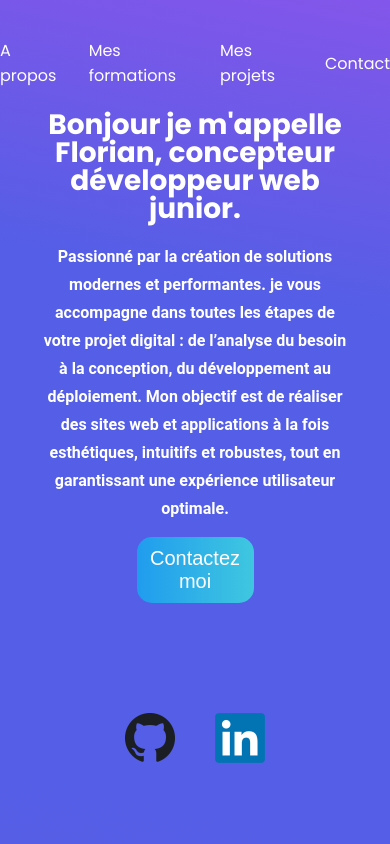
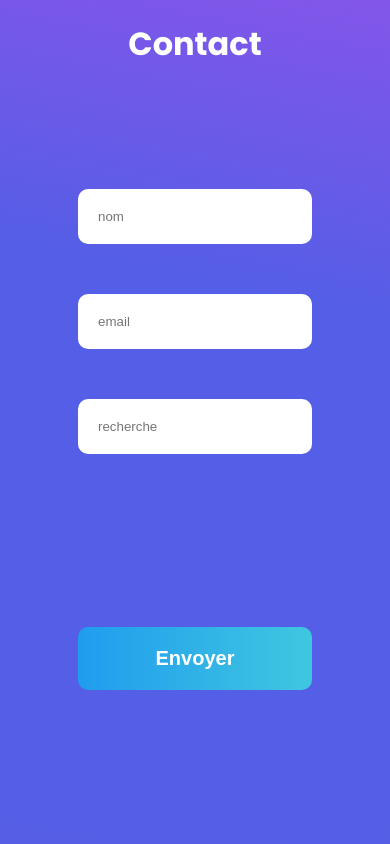
Before and after one commit to Florian77000/portfolio, a Next.js app: page / in a window 390 px wide. Shown: the top 844 px of the page. Built offline with nearby package versions, Linux system fonts and the light colour scheme.

Commit message:
add html, css and media mobile

```diff
--- /dev/null
+++ b/components/Contact.js
@@ -0,0 +1,19 @@
+import styles from '../styles/Contact.module.css'
+
+export default function Contact () {
+    return (
+        <div className={styles.mainContact}>
+            <h1 className={styles.h1}>Contact</h1>
+            <div className={styles.containerContact}>
+                <div className={styles.form}>
+                    <input className={styles.input} placeholder='nom'></input>
+                    <input className={styles.input} placeholder='email'></input>
+                    <input className={styles.input} placeholder='recherche'></input>
+                </div>
+                <div className={styles.formBtn}>
+                    <button className={styles.btn}>Envoyer</button>
+                </div>
+            </div>
+        </div>
+    )
+}
--- a/pages/index.js
+++ b/pages/index.js
@@ -2,14 +2,16 @@ import Home from '../components/Home';
 import AboutMe from '../components/AboutMe';
 import Education from '../components/Education';
 import Project from '../components/Project';
+import Contact from '../components/Contact';
 
 function Index() {
   return (
   <>
-    <Home />
+    {/* <Home />
     <AboutMe />
     <Education />
-    <Project />
+    <Project /> */}
+    <Contact />
   </>
   )
 }
--- /dev/null
+++ b/styles/Contact.module.css
@@ -0,0 +1,64 @@
+.mainContact {
+    background: linear-gradient(11deg,rgba(86, 94, 230, 1) 0%, rgba(84, 94, 230, 1) 65%, rgba(131, 86, 234, 1) 100%);
+    width: 100%;
+    height: 100vh;
+}
+
+.h1 {
+    padding: 20px;
+    padding-left: 70px;
+    color: white;
+    font-family: 'poppins';
+}
+
+.containerContact {
+    height: 80%;
+}
+
+.form {
+    display: flex;
+    flex-direction: column;
+    align-items: center;
+    justify-content: center;
+    gap: 50px;
+    height: 75%;
+}
+
+.input, .btn {
+    width: 35%;
+    padding: 20px;
+    border-radius: 10px;
+    border: none;
+}
+
+.formBtn {
+    height: 25%;
+    display: flex;
+    align-items: center;
+    justify-content: center;
+}
+
+.btn {
+    background: linear-gradient(90deg, #209CEE, #3FC7E0);
+    color: white;
+    font-size: 20px;
+    font-weight: bold;
+    cursor: pointer;
+}
+
+.btn:hover {
+  background: linear-gradient(90deg, #3FC7E0, #209CEE);
+  font-weight: bold;
+}
+
+@media (max-width:660px) {
+    .h1 {
+        text-align: center;
+        padding: 0;
+        padding-top: 20px;
+    }
+
+    .input, .btn{
+        width: 60%;
+    }
+}
--- a/styles/Education.module.css
+++ b/styles/Education.module.css
@@ -1,5 +1,5 @@
 .mainEducation {
-    background:linear-gradient(350deg,rgba(32, 156, 238, 1) 0%, rgba(63, 199, 224, 1) 50%, rgba(32, 156, 238, 1) 100%);;
+    background:linear-gradient(350deg,rgba(32, 156, 238, 1) 0%, rgba(63, 199, 224, 1) 50%, rgba(32, 156, 238, 1) 100%);
     width: 100%;
     height: 100vh;
     display: flex;
```
